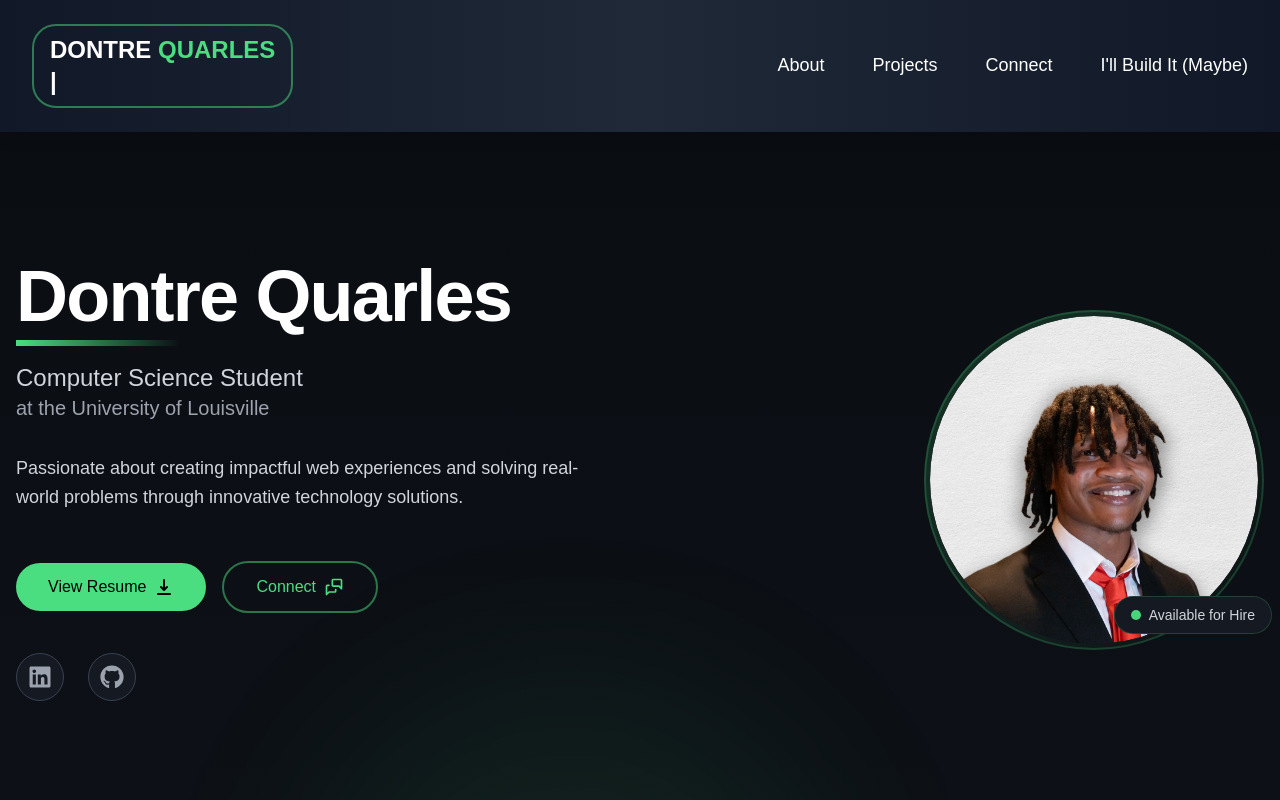
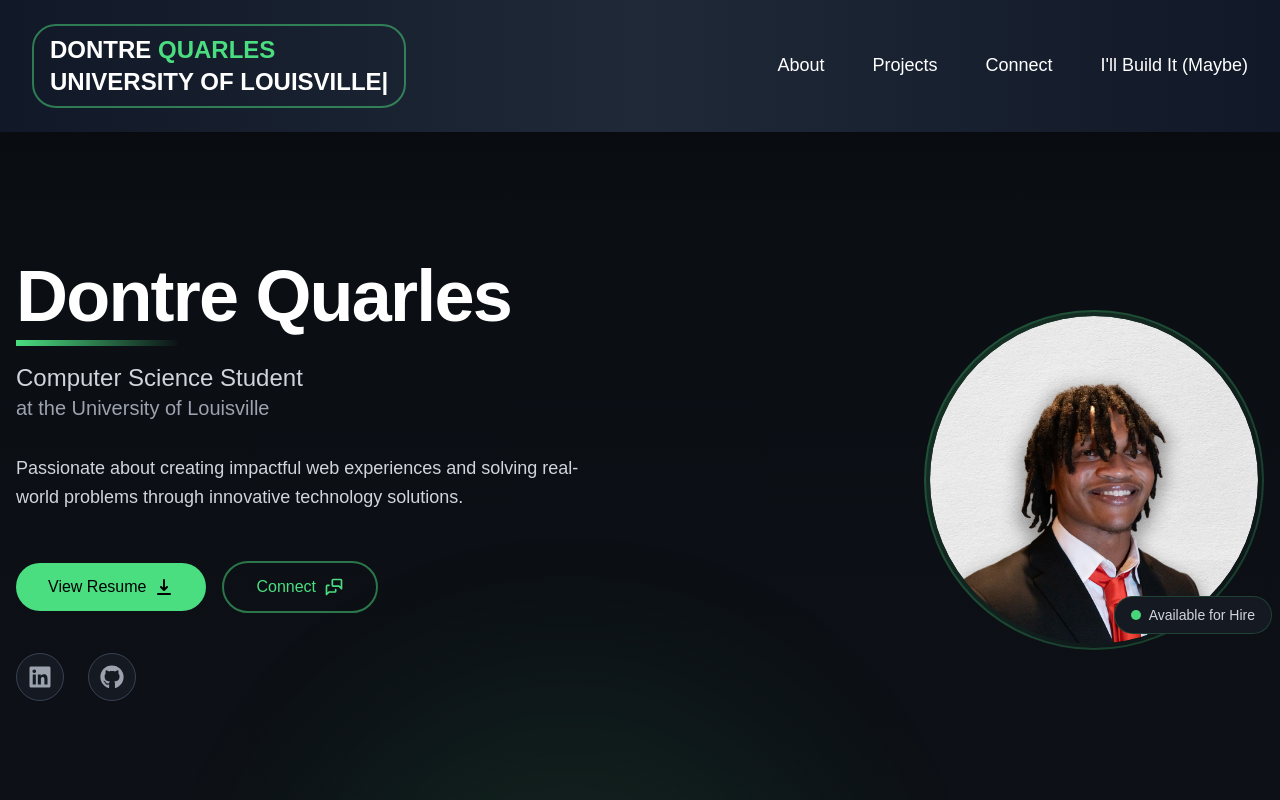
Before and after one commit to Theledger45/nextfolio, a Next.js app: page / in a window 1280 px wide. Shown: the top 800 px of the page. Built offline with nearby package versions, Linux system fonts and the light colour scheme.

Commit message:
Added more text for TypeAnimation

```diff
--- a/app/components/header.tsx
+++ b/app/components/header.tsx
@@ -18,15 +18,23 @@ export default function Header() {
           <span className="text-green-400 transition-colors duration-300 group-hover:text-white">
             Quarles
           </span>
-          <div>
+            <div>
             <TypeAnimation
-              sequence={[".com", 2000, "", 2000]}
-              speed={99}
-              deletionSpeed={99}
+              sequence={[
+              ".com", 2000,
+              "", 2000,
+              "University of Louisville", 2000,
+              "IFC President", 2000,
+              "", 2000,
+              "Services Vice President", 2000,
+              "Phi Kappa Tau", 2000,
+              ]}
+              speed={70}
+              deletionSpeed={70}
               repeat={Infinity}
-              className="text-white transition-colors duration-300 group-hover:text-white"
+              className="text-white transition-colors duration-300 group-hover:text-green-400"
             />
-          </div>
+            </div>
         </h1>
 
         {/* Desktop Navigation */}
```
